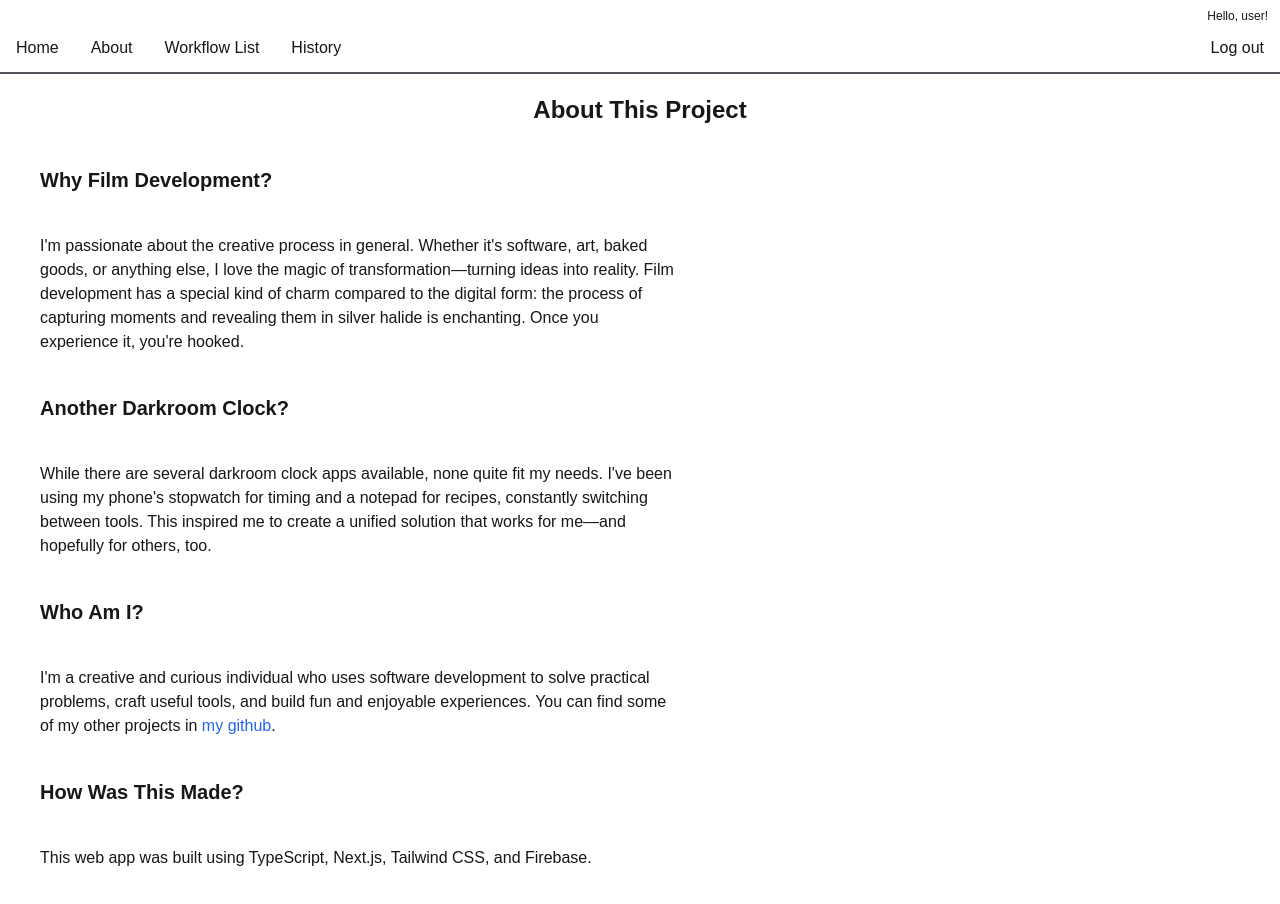
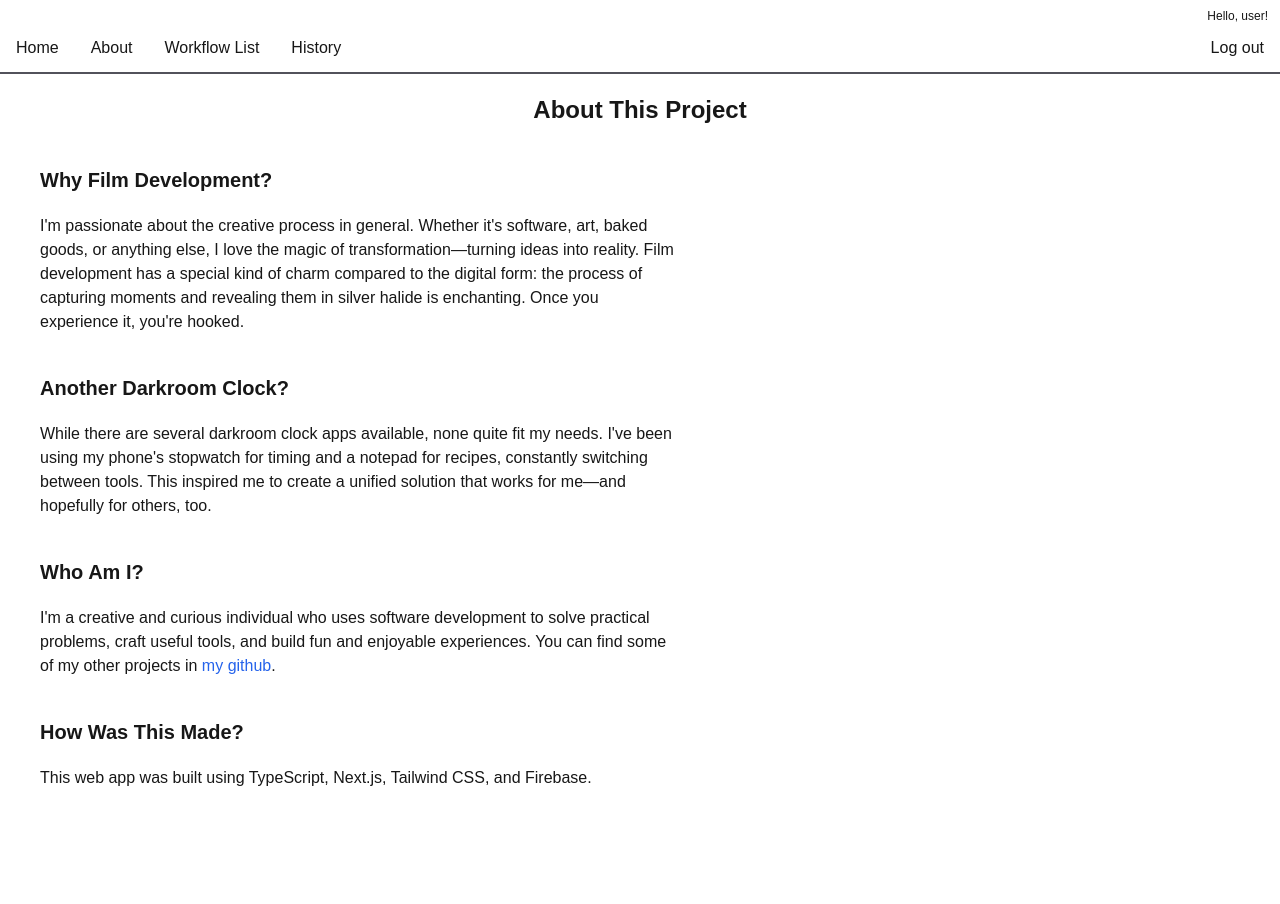
Before and after one commit to henriquegavabarreto/film-dev-timer, a Next.js app: page /about in a window 1280 px wide. Shown: the top 904 px of the page. After the commit the page ends 800 px from the top, so only its background shows below. Built offline with nearby package versions, Linux system fonts and the light colour scheme; no server answers; sample sign-in values are in the browser's storage.

Commit message:
adjust home and about styling

```diff
--- a/src/app/about/page.tsx
+++ b/src/app/about/page.tsx
@@ -3,28 +3,28 @@ export default function About() {
         <div>
             <h1 className="m-5 text-2xl font-bold text-center">About This Project</h1>
             <h3 className="mx-10 mb-5 mt-10 text-xl font-semibold">Why Film Development?</h3>
-            <p className="m-10 w-1/2">
+            <p className="mx-10 w-1/2">
                 I'm passionate about the creative process in general. Whether it's software, art, baked goods,
                 or anything else, I love the magic of transformation—turning ideas into reality.
                 Film development has a special kind of charm compared to the digital form: the process of
                 capturing moments and revealing them in silver halide is enchanting. Once you experience it, you're hooked.
             </p>
             <h3 className="mx-10 mb-5 mt-10 text-xl font-semibold">Another Darkroom Clock?</h3>
-            <p className="m-10 w-1/2">
+            <p className="mx-10 w-1/2">
                 While there are several darkroom clock apps available, none quite fit my needs.
                 I've been using my phone's stopwatch for timing and a notepad for recipes, constantly
                 switching between tools. This inspired me to create a unified solution that works for
                 me—and hopefully for others, too.
             </p>
             <h3 className="mx-10 mb-5 mt-10 text-xl font-semibold">Who Am I?</h3>
-            <p className="m-10 w-1/2">
+            <p className="mx-10 w-1/2">
                 I'm a creative and curious individual who uses software development to solve practical
                 problems, craft useful tools, and build fun and enjoyable experiences. You can find some
                 of my other projects in
                  <a className="text-blue-600" href="https://github.com/henriquegavabarreto" target="_blank"> my github</a>.
             </p>
             <h3 className="mx-10 mb-5 mt-10 text-xl font-semibold">How Was This Made?</h3>
-            <p className="m-10 w-1/2">
+            <p className="mx-10 w-1/2">
                 This web app was built using TypeScript, Next.js, Tailwind CSS, and Firebase.
             </p>
         </div>
--- a/src/app/page.tsx
+++ b/src/app/page.tsx
@@ -4,13 +4,13 @@ export default function Home() {
     <div>
       <h1 className="m-5 text-2xl font-bold text-center">My Film Development Workflow</h1>
       <h3 className="mx-10 mb-5 mt-10 text-xl font-semibold">What Is This?</h3>
-      <p className="mx-10 my-5 w-1/2">
+      <p className="mx-10 w-1/2">
           This web application is a simple tool designed to organize your film development workflows
           and information. It generates timers for each step of the process and helps you keep track
           of your workflow usage over time.
       </p>
       <h3 className="mx-10 mb-5 mt-10 text-xl font-semibold">What Are Workflows?</h3>
-      <p className="mx-10 my-5 w-1/2">
+      <p className="mx-10 w-1/2">
           Workflows are sequences of timed steps that guide your film development process. Since every
           photographer's approach is unique, workflows are fully customizable.<br/>
           After creating an account and logging in, you can create new workflows and access them in your
@@ -19,12 +19,12 @@ export default function Home() {
           chemical used, your agitation method, and any other relevant information to support your process.
       </p>
       <h3 className="mx-10 mb-5 mt-10 text-xl font-semibold">What is History For?</h3>
-      <p className="mx-10 my-5 w-1/2">
+      <p className="mx-10 w-1/2">
           It is a way to track your workflow use. After completing a development process, you can save it
           to your history and add a note for future reference, if desired.
       </p>
       <h3 className="mx-10 mb-5 mt-10 text-xl font-semibold">My screen locks even when the timer is on. How do I fix this?</h3>
-      <p className="mx-10 my-5 w-1/2">
+      <p className="mx-10 w-1/2">
           Change the display auto-lock settings of your device.
       </p>
     </div>
```
